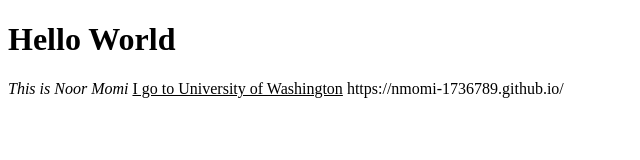
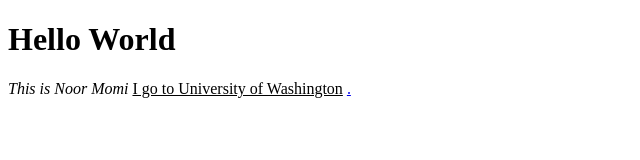
Before and after one commit to nmomi-1736789/nmomi-1736789.github.io, a plain HTML site: page index.html in a window 1280 px wide. Shown: the whole page, without its empty margins (0-640 px from the left). Drawn offline with Linux system fonts and the light colour scheme.

Commit message:
Add files via upload

```diff
--- a/index.html
+++ b/index.html
@@ -6,7 +6,9 @@
     <body>
         <h1>Hello World</h1>
         <em>This is Noor Momi</em>
+
         <u>I go to University of Washington</u>
-        <a>https://nmomi-1736789.github.io/</a>
+
+        <a href="https://nmomi-1736789.github.io">.</a>
     </body>
 </html>
```
